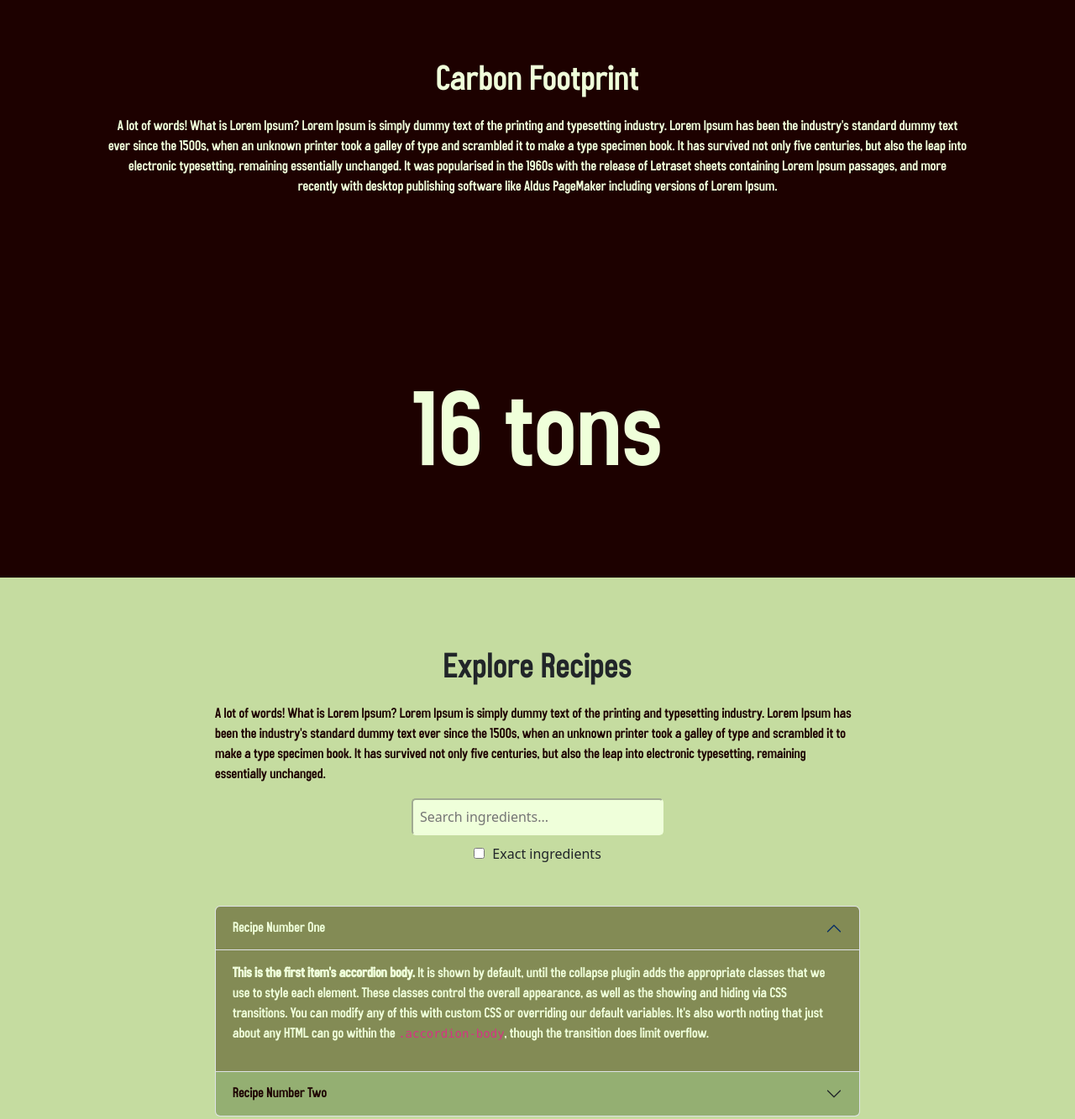
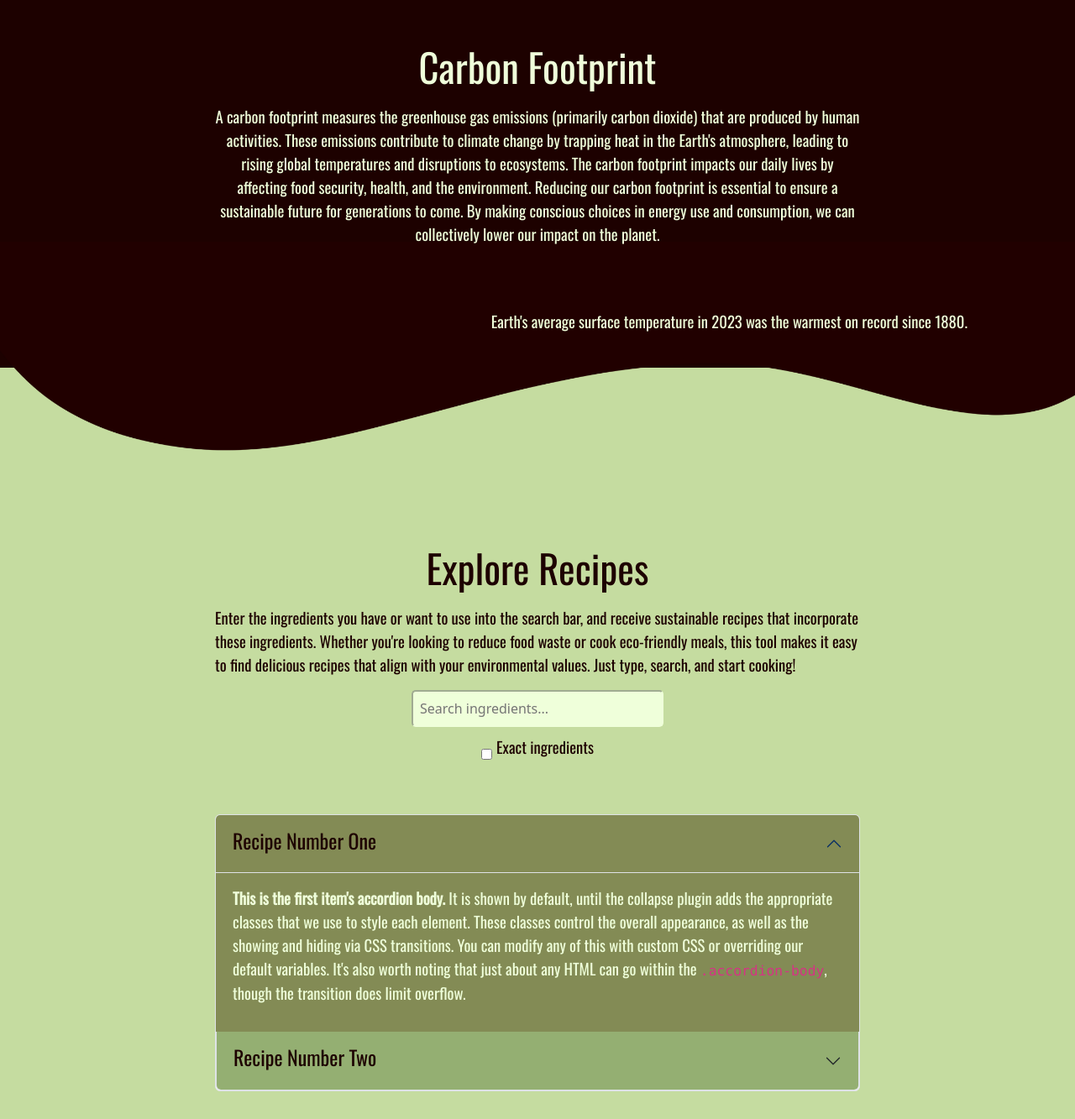
Before and after one commit to sarahhe05/CirFinCREATE, a plain HTML site: page templates/index.html in a window 1280 px wide. Shown: the part 1160-2493 px from the top of the page at 84% size. Drawn offline with nearby package versions, Linux system fonts and the light colour scheme.

Commit message:
Added transition, changed font.

```diff
--- a/static/styles.css
+++ b/static/styles.css
@@ -5,8 +5,8 @@
   }
 
   @font-face {
-    font-family: 'Heco'; /* Name your font */
-    src: url('/static/heco/Heco.ttf'); /* URL to your font file */
+    font-family: 'Oswald'; /* Name your font */
+    src: url('/static/Oswald-Regular.ttf'); /* URL to your font file */
   }
 
 
@@ -20,26 +20,26 @@
     text-align: center;
     padding-top: 10px;
     padding-bottom: 10px;
-    font-family: 'Heco';
+    font-family: 'Oswald';
   }
 
   h2 {
     text-align: left;
     color: #1d0100;
     font-size: 20pt;
-    font-family: 'Heco';
+    font-family: 'Oswald';
   }
 
   h3{
     text-align: left;
     color: #1d0100;
-    font-size: 12pt;
-    font-family: 'Heco';
+    font-size: 18pt;
+    font-family: 'Oswald';
   }
 
   p {
-    font-size: 12pt;
-    font-family: 'Heco';
+    font-size: 14pt;
+    font-family: 'Oswald';
     color: #1d0100;
   }
 
@@ -54,7 +54,6 @@
     background-position: 50% 20%;
     background-size: cover;
     }
-
 
   #ecomenu{
     padding-top: 350px;
@@ -97,11 +96,10 @@
     color: #efffda;
   }
 
-
 /*learn*/
   #learn-section{
-  padding-top: 120px;
-  padding-bottom: 75px;
+  padding-top: 100px;
+  padding-bottom: 25px;
   background-color: #1d0100;
   }
 
@@ -111,8 +109,8 @@
 
   #learn-text{
     text-align: center;
-    margin-left: 10%;
-    margin-right: 10%;
+    margin-left: 20%;
+    margin-right: 20%;
     padding-bottom: 50px;
   }
 
@@ -121,17 +119,21 @@
     margin-right: 10%;
     }
 
-  .big-number{
-    padding-top: 150px;
-    margin-left: auto;
-    margin-right: auto;
-    font-size: 120px;
-    color: #efffda;
+  #tableau-caption {
+    padding-top: 10px;
+    text-align: right;
+  }
+
+  .wave-border {
+    background-image: url('/static/transition.png');
+    background-repeat: no-repeat;
+    background-size: cover;
+    height: 350px; /* Adjust according to your image's height */
+    margin-top: -150px; /* Adjust to create a seamless transition */
   }
 
 /*recipes*/
   #recipes-section{
-    padding-top: 75px;
     padding-bottom: 75px;
     background-color: #c5dca0;
     }
--- a/templates/index.html
+++ b/templates/index.html
@@ -3,15 +3,15 @@
 <head>
     <meta charset="UTF-8">
     <meta name="viewport" content="width=device-width, initial-scale=1.0">
-    <link rel="stylesheet" href="/static/styles.css"/>
     <link href="https://cdn.jsdelivr.net/npm/bootstrap@5.3.3/dist/css/bootstrap.min.css"
     rel="stylesheet" integrity="sha384-QWTKZyjpPEjISv5WaRU9OFeRpok6YctnYmDr5pNlyT2bRjXh0JMhjY6hW+ALEwIH" crossorigin="anonymous">
     <link rel="stylesheet" href="https://code.jquery.com/ui/1.13.2/themes/base/jquery-ui.css">
-    <script src="/static/script.js" defer></script>
     <script src="https://cdn.jsdelivr.net/npm/bootstrap@5.3.3/dist/js/bootstrap.bundle.min.js"
     integrity="sha384-YvpcrYf0tY3lHB60NNkmXc5s9fDVZLESaAA55NDzOxhy9GkcIdslK1eN7N6jIeHz" crossorigin="anonymous"></script>
     <script src="https://code.jquery.com/jquery-3.6.0.min.js"></script>
     <script src="https://code.jquery.com/ui/1.13.2/jquery-ui.js"></script>
+    <link rel="stylesheet" href="/static/styles.css"/>
+    <script src="/static/script.js" defer></script>
 
     <title>ECOMENU</title>
 </head>
@@ -39,16 +39,11 @@
         <h1 class='light-text' id='learn-title'> Carbon Footprint </h1>
 
 
-          <p class='light-text' id='learn-text'> A lot of words! What is Lorem Ipsum?
-                  Lorem Ipsum is simply dummy text of the printing and typesetting industry. Lorem Ipsum has been the
-                   industry's standard dummy text ever since the 1500s, when an unknown printer took a galley of type
-                   and scrambled it to make a type specimen book. It has survived not only five centuries, but also
-                    the leap into electronic typesetting, remaining essentially unchanged. It was popularised in the
-                     1960s with the release of Letraset sheets
-                  containing Lorem Ipsum passages, and more recently with desktop publishing software like
-                  Aldus PageMaker including versions of Lorem Ipsum.</p>
-
-
+          <p class='light-text' id='learn-text'> A carbon footprint measures the greenhouse gas emissions (primarily carbon dioxide) that are produced
+            by human activities. These emissions contribute to climate change by trapping heat in the Earth's atmosphere, leading to rising
+            global temperatures and disruptions to ecosystems. The carbon footprint impacts our daily lives by affecting food security, health,
+            and the environment. Reducing our carbon footprint is essential to ensure a sustainable future for generations to come. By making
+            conscious choices in energy use and consumption, we can collectively lower our impact on the planet.</p>
 
               <div class='tableau-container'>
                 <div class='tableauPlaceholder' id='viz1723272569977'>
@@ -73,22 +68,21 @@
                   scriptElement.src = 'https://public.tableau.com/javascripts/api/viz_v1.js';
                   vizElement.parentNode.insertBefore(scriptElement, vizElement);
                 </script>
+
+                <p class='light-text' id='tableau-caption'> Earth's average surface temperature in 2023 was the warmest on record since 1880. </p>
               </div>
 
-              <h1 class='big-number'> 16 tons </h1>
+      </section>
 
-
-      </section>
+      <div class="wave-border"></div>
 
       <!--recipes-->
       <section id='recipes-section'>
 
         <h1 id='recipes-title'> Explore Recipes </h1>
-        <p id='recipes-instructions'> A lot of words! What is Lorem Ipsum?
-          Lorem Ipsum is simply dummy text of the printing and typesetting industry. Lorem Ipsum has been the
-           industry's standard dummy text ever since the 1500s, when an unknown printer took a galley of type
-           and scrambled it to make a type specimen book. It has survived not only five centuries, but also
-            the leap into electronic typesetting, remaining essentially unchanged. </p>
+        <p id='recipes-instructions'> Enter the ingredients you have or want to use into the search bar, and receive sustainable recipes
+          that incorporate these ingredients. Whether you're looking to reduce food waste or cook eco-friendly meals,
+          this tool makes it easy to find delicious recipes that align with your environmental values. Just type, search, and start cooking! </p>
 
             <div class="inner-container">
               <form action="/submit" method="post">
@@ -100,7 +94,7 @@
                   <div id='exact-checkbox-container'>
                     <label>
                       <input type="checkbox">
-                      <span>Exact ingredients</span>
+                      <span><p>Exact ingredients</p></span>
                     </label>
                   </div>
 
@@ -113,11 +107,11 @@
         <div class="accordion" id="recipes-container">
 
           <div class="accordion-item">
-            <h2 class="accordion-header">
+            <div class="accordion-header">
               <button class="accordion-button" type="button" data-bs-toggle="collapse" data-bs-target="#collapseOne" aria-expanded="true" aria-controls="collapseOne">
-                Recipe Number One
+                <h3>Recipe Number One</h3>
               </button>
-            </h2>
+            </h3>
 
             <div id="collapseOne" class="accordion-collapse collapse show" data-bs-parent="#recipes-container">
               <div class="accordion-body">
@@ -132,11 +126,11 @@
           </div>
 
           <div class="accordion-item">
-            <h2 class="accordion-header">
+            <div class="accordion-header">
               <button class="accordion-button collapsed" type="button" data-bs-toggle="collapse" data-bs-target="#collapseTwo" aria-expanded="false" aria-controls="collapseTwo">
-                Recipe Number Two
+                <h3>Recipe Number Two</h3>
               </button>
-            </h2>
+            </h3>
             <div id="collapseTwo" class="accordion-collapse collapse" data-bs-parent="#recipes-container">
               <div class="accordion-body">
                 <p class='light-text'><strong>This is the second item's accordion body.</strong>
```
Also changed, not shown: static/Oswald/OFL.txt (added, +93 -0 lines), static/Oswald-Regular.ttf (added), static/Oswald/Oswald-VariableFont_wght.ttf (added), static/Oswald/README.txt (added), static/Oswald/static/Oswald-Bold.ttf (added), static/Oswald/static/Oswald-ExtraLight.ttf (added), static/Oswald/static/Oswald-Light.ttf (added), static/Oswald/static/Oswald-Medium.ttf (added), static/Oswald/static/Oswald-SemiBold.ttf (added), static/heco/Heco.otf (deleted), static/heco/Heco.ttf (deleted), static/transition.png (added), 1 other file.
